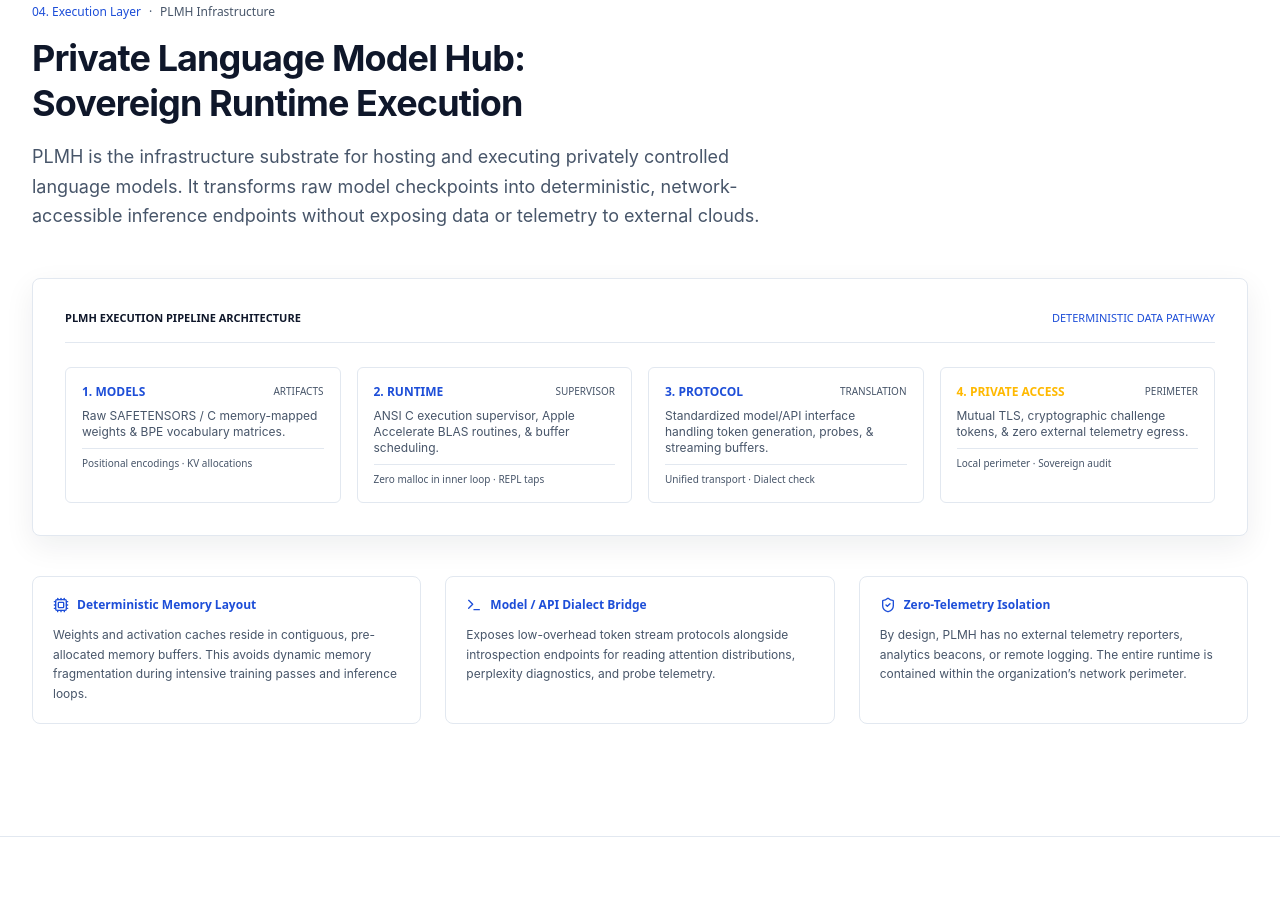
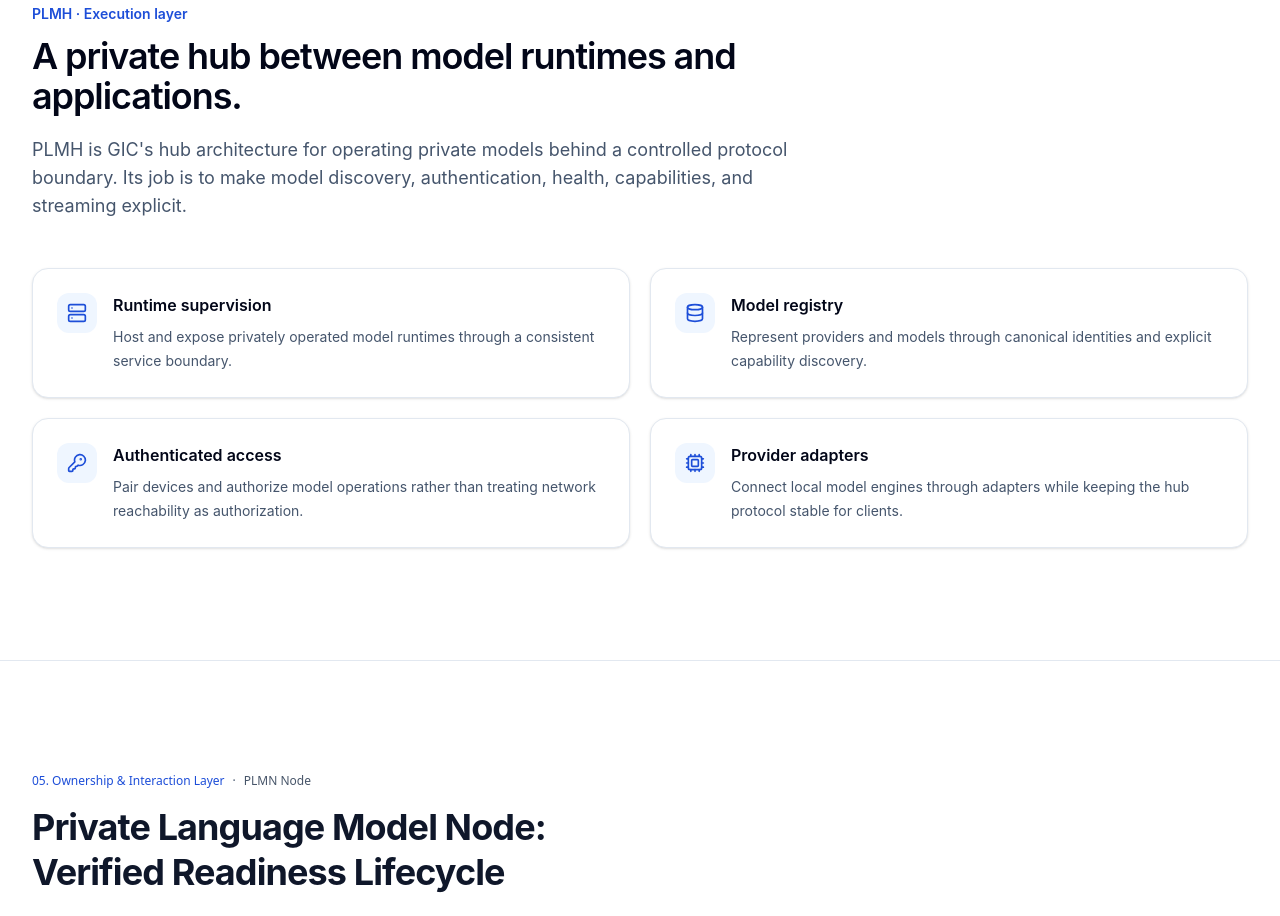
Before and after one commit to GI-Company/GiC, a Next.js app: page / in a window 1280 px wide. Shown: the part 3340-4256 px from the top of the page. Built offline with nearby package versions, Linux system fonts and the light colour scheme.

Commit message:
Complete enterprise landing page redesign

```diff
--- a/components/landing/PLMHSection.tsx
+++ b/components/landing/PLMHSection.tsx
@@ -1,127 +1,11 @@
 'use client';
 
-import React from 'react';
-import { Server, Cpu, Lock, Network, ShieldCheck, Database, Terminal, ArrowRight } from 'lucide-react';
+import { Cpu, Database, KeyRound, Server } from 'lucide-react';
 
 export default function PLMHSection() {
-  return (
-    <section id="plmh" className="py-20 sm:py-28 bg-[#07090e] border-b border-[#161d2b]">
-      <div className="max-w-7xl mx-auto px-4 sm:px-6 lg:px-8">
-        <div className="max-w-3xl space-y-4">
-          <div className="flex items-center gap-2 text-xs font-mono text-cyan-400">
-            <span>04. Execution Layer</span>
-            <span aria-hidden="true" className="text-slate-600">·</span>
-            <span className="text-slate-400">PLMH Infrastructure</span>
-          </div>
-
-          <h2 className="text-3xl sm:text-4xl font-sans font-bold tracking-tight text-white text-balance leading-tight">
-            Private Language Model Hub: Sovereign Runtime Execution
-          </h2>
-
-          <p className="text-base sm:text-lg text-slate-300 font-sans leading-relaxed">
-            PLMH is the infrastructure substrate for hosting and executing privately controlled language models. It transforms raw model checkpoints into deterministic, network-accessible inference endpoints without exposing data or telemetry to external clouds.
-          </p>
-        </div>
-
-        {/* Conceptual Pipeline Flow Diagram */}
-        <div className="mt-12 p-6 sm:p-8 rounded-lg bg-[#0a0d15] border border-[#1c2436] font-mono text-xs shadow-xl">
-          <div className="flex items-center justify-between pb-4 border-b border-[#182130] text-[11px] text-slate-400">
-            <span className="font-bold text-slate-200">PLMH EXECUTION PIPELINE ARCHITECTURE</span>
-            <span className="text-cyan-400">DETERMINISTIC DATA PATHWAY</span>
-          </div>
-
-          <div className="mt-6 grid grid-cols-1 md:grid-cols-4 gap-4 relative">
-            {/* Stage 1 */}
-            <div className="p-4 rounded-md bg-[#0f1422] border border-[#222d42] space-y-2">
-              <div className="flex items-center justify-between">
-                <span className="text-emerald-400 font-bold">1. MODELS</span>
-                <span className="text-[10px] text-slate-400">ARTIFACTS</span>
-              </div>
-              <p className="text-slate-300 font-sans text-xs">
-                Raw SAFETENSORS / C memory-mapped weights &amp; BPE vocabulary matrices.
-              </p>
-              <div className="text-[10px] text-slate-400 pt-2 border-t border-[#182235]">
-                Positional encodings · KV allocations
-              </div>
-            </div>
-
-            {/* Stage 2 */}
-            <div className="p-4 rounded-md bg-[#0f1422] border border-[#222d42] space-y-2">
-              <div className="flex items-center justify-between">
-                <span className="text-cyan-400 font-bold">2. RUNTIME</span>
-                <span className="text-[10px] text-slate-400">SUPERVISOR</span>
-              </div>
-              <p className="text-slate-300 font-sans text-xs">
-                ANSI C execution supervisor, Apple Accelerate BLAS routines, &amp; buffer scheduling.
-              </p>
-              <div className="text-[10px] text-slate-400 pt-2 border-t border-[#182235]">
-                Zero malloc in inner loop · REPL taps
-              </div>
-            </div>
-
-            {/* Stage 3 */}
-            <div className="p-4 rounded-md bg-[#0f1422] border border-[#222d42] space-y-2">
-              <div className="flex items-center justify-between">
-                <span className="text-blue-400 font-bold">3. PROTOCOL</span>
-                <span className="text-[10px] text-slate-400">TRANSLATION</span>
-              </div>
-              <p className="text-slate-300 font-sans text-xs">
-                Standardized model/API interface handling token generation, probes, &amp; streaming buffers.
-              </p>
-              <div className="text-[10px] text-slate-400 pt-2 border-t border-[#182235]">
-                Unified transport · Dialect check
-              </div>
-            </div>
-
-            {/* Stage 4 */}
-            <div className="p-4 rounded-md bg-[#0f1422] border border-[#222d42] space-y-2">
-              <div className="flex items-center justify-between">
-                <span className="text-amber-400 font-bold">4. PRIVATE ACCESS</span>
-                <span className="text-[10px] text-slate-400">PERIMETER</span>
-              </div>
-              <p className="text-slate-300 font-sans text-xs">
-                Mutual TLS, cryptographic challenge tokens, &amp; zero external telemetry egress.
-              </p>
-              <div className="text-[10px] text-slate-400 pt-2 border-t border-[#182235]">
-                Local perimeter · Sovereign audit
-              </div>
-            </div>
-          </div>
-        </div>
-
-        {/* Technical Sub-systems Grid */}
-        <div className="mt-10 grid grid-cols-1 md:grid-cols-3 gap-6 font-mono text-xs">
-          <div className="p-5 rounded-lg bg-[#0a0d15] border border-[#1b2333] space-y-3">
-            <div className="flex items-center gap-2 text-cyan-400 font-bold">
-              <Cpu className="w-4 h-4" />
-              <span>Deterministic Memory Layout</span>
-            </div>
-            <p className="text-slate-300 font-sans text-xs leading-relaxed">
-              Weights and activation caches reside in contiguous, pre-allocated memory buffers. This avoids dynamic memory fragmentation during intensive training passes and inference loops.
-            </p>
-          </div>
-
-          <div className="p-5 rounded-lg bg-[#0a0d15] border border-[#1b2333] space-y-3">
-            <div className="flex items-center gap-2 text-cyan-400 font-bold">
-              <Terminal className="w-4 h-4" />
-              <span>Model / API Dialect Bridge</span>
-            </div>
-            <p className="text-slate-300 font-sans text-xs leading-relaxed">
-              Exposes low-overhead token stream protocols alongside introspection endpoints for reading attention distributions, perplexity diagnostics, and probe telemetry.
-            </p>
-          </div>
-
-          <div className="p-5 rounded-lg bg-[#0a0d15] border border-[#1b2333] space-y-3">
-            <div className="flex items-center gap-2 text-cyan-400 font-bold">
-              <ShieldCheck className="w-4 h-4" />
-              <span>Zero-Telemetry Isolation</span>
-            </div>
-            <p className="text-slate-300 font-sans text-xs leading-relaxed">
-              By design, PLMH has no external telemetry reporters, analytics beacons, or remote logging. The entire runtime is contained within the organization’s network perimeter.
-            </p>
-          </div>
-        </div>
-      </div>
-    </section>
-  );
+  const capabilities=[[Server,'Runtime supervision','Host and expose privately operated model runtimes through a consistent service boundary.'],[Database,'Model registry','Represent providers and models through canonical identities and explicit capability discovery.'],[KeyRound,'Authenticated access','Pair devices and authorize model operations rather than treating network reachability as authorization.'],[Cpu,'Provider adapters','Connect local model engines through adapters while keeping the hub protocol stable for clients.']];
+  return <section id="plmh" className="border-b border-slate-200 bg-slate-50 py-20 sm:py-28"><div className="mx-auto max-w-7xl px-4 sm:px-6 lg:px-8">
+    <div className="max-w-3xl"><p className="text-sm font-semibold text-blue-700">PLMH · Execution layer</p><h2 className="mt-3 text-3xl font-semibold tracking-[-0.03em] text-slate-950 sm:text-4xl">A private hub between model runtimes and applications.</h2><p className="mt-5 text-base leading-7 text-slate-600 sm:text-lg">PLMH is GIC's hub architecture for operating private models behind a controlled protocol boundary. Its job is to make model discovery, authentication, health, capabilities, and streaming explicit.</p></div>
+    <div className="mt-12 grid gap-5 md:grid-cols-2">{capabilities.map(([Icon,title,text]:any)=><article key={title} className="rounded-2xl border border-slate-200 bg-white p-6 shadow-sm"><div className="flex gap-4"><span className="flex h-10 w-10 shrink-0 items-center justify-center rounded-xl bg-blue-50 text-blue-700"><Icon className="h-5 w-5"/></span><div><h3 className="font-semibold text-slate-950">{title}</h3><p className="mt-2 text-sm leading-6 text-slate-600">{text}</p></div></div></article>)}</div>
+  </div></section>;
 }
```
